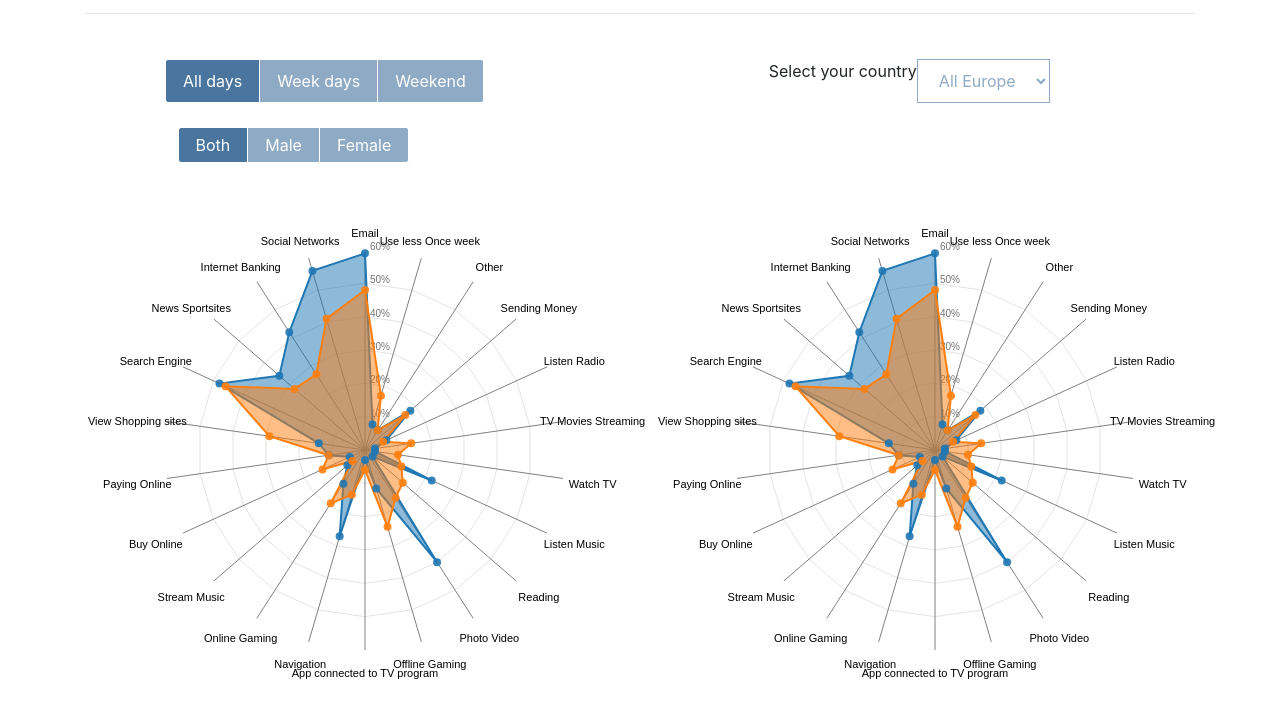
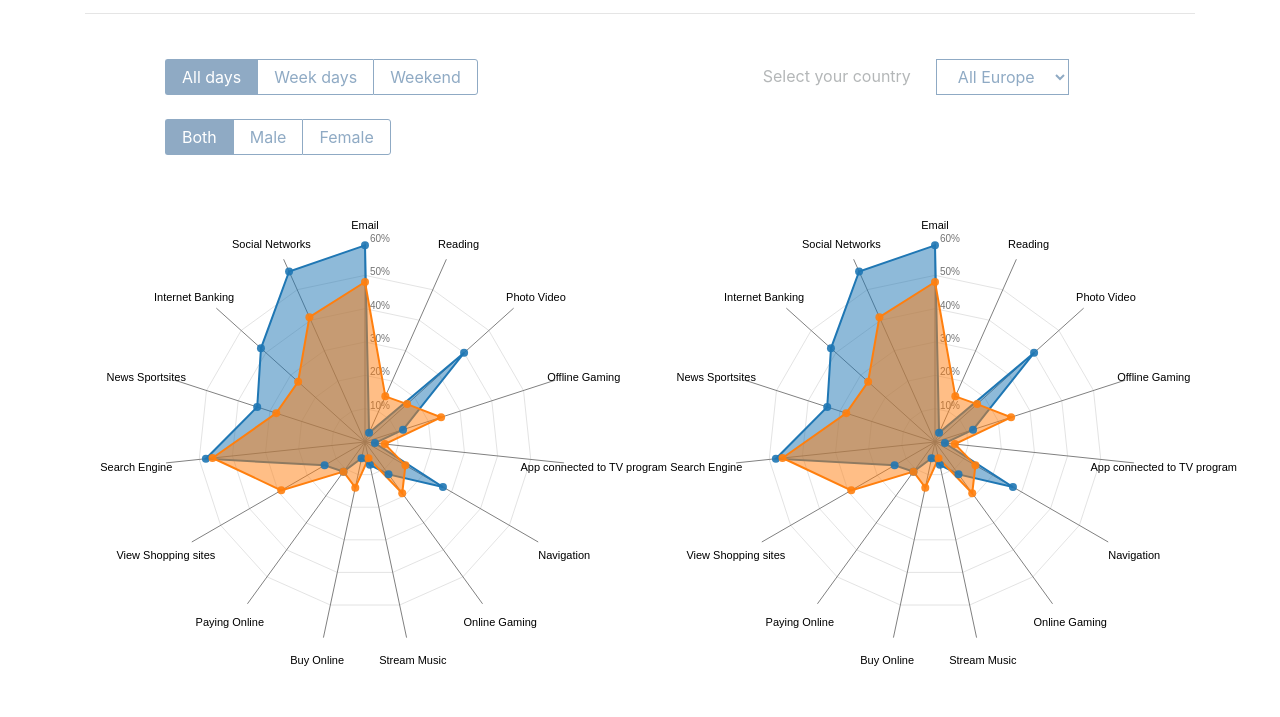
Before and after one commit to Watchmakers/watchmakers, a plain HTML site: page home.html in a window 1280 px wide. Shown: the part 93-810 px from the top of the page. Drawn offline with nearby package versions, Linux system fonts and the light colour scheme.

Commit message:
css homepage

```diff
--- a/css/home.css
+++ b/css/home.css
@@ -30,18 +30,25 @@ body{
 	margin-top:4%;
 }
 
+ #selectCountry{
+	color:#b4b7b8;
+	padding-right:25px;
+	padding-top:5px;
+	margin-bottom:0px;
+ }
+
 select{
 	background-color: white; /* background */
 	border: 1px solid #8faac4; /* border */
 	color: #8faac4; /* White text */
-	padding: 10px 17px; /* Some padding */
+	padding: 5px 17px; /* Some padding */
    }
 
 .btn-group button {
-    background-color: #8faac4; /* background */
-    border: 1px solid white; /* border */
-	color: white; /* White text */
-    padding: 5px 17px; /* Some padding */
+    background-color: white; /* background */
+    border: 1px solid #8faac4; /* border */
+	color: #8faac4; /* White text */
+    padding: 5px 16px; /* Some padding */
     cursor: pointer; /* Pointer/hand icon */
     float: left; /* Float the buttons side by side */
 }
@@ -67,11 +74,13 @@ select{
 
 /* Add a background color on hover */
 .btn-group button:hover {
-    background-color: #4a759e;
+    background-color: #8faac4;
+	color:white;
 }
 
 .btn-group button.active {
-    background-color: #4a759e;
+    background-color: #8faac4;
+	color:white;
 }
 
 /* charts */
--- a/home.html
+++ b/home.html
@@ -52,7 +52,7 @@
 		</div>
 
 		<div class="countries btn-group offset-3">
-			<p id="">
+			<p id="selectCountry" >
 				Select your country
 			</p>
 			<select>
@@ -64,8 +64,8 @@
 
 		<br>
 
-		<div class="row offset-1">
-			<div class = "">
+		<div class="row">
+			<div class = " offset-1">
 				<div class="btn-group">
 					<button class="gender active">
 						Both
--- a/js/script.js
+++ b/js/script.js
@@ -24,14 +24,7 @@ var d = [
 			{axis:"Offline Gaming",value:0.12},
 			{axis:"Photo Video",value:0.4},
 			{axis:"Reading",value:0.03},
-			{axis:"Listen Music",value:0.22},
-			{axis:"Watch TV",value:0.03},
-			{axis:"TV Movies Streaming",value:0.03},
-			{axis:"Listen Radio",value:0.07},
-			{axis:"Sending Money",value:0.18},
-			{axis:"Other",value:0.07},
-			{axis:"Use less Once week",value:0.08}
-		  ],[
+			],[
 			{axis:"Email",value:0.48},
 			{axis:"Social Networks",value:0.41},
 			{axis:"Internet Banking",value:0.27},
@@ -47,14 +40,7 @@ var d = [
 			{axis:"Offline Gaming",value:0.24},
 			{axis:"Photo Video",value:0.17},
 			{axis:"Reading",value:0.15},
-			{axis:"Listen Music",value:0.12},
-			{axis:"Watch TV",value:0.1},
-			{axis:"TV Movies Streaming",value:0.14},
-			{axis:"Listen Radio",value:0.06},
-			{axis:"Sending Money",value:0.16},
-			{axis:"Other",value:0.07},
-			{axis:"Use less Once week",value:0.17}
-		  ]
+			]
 		];
 
 //Options for the Radar chart, other than default
```
